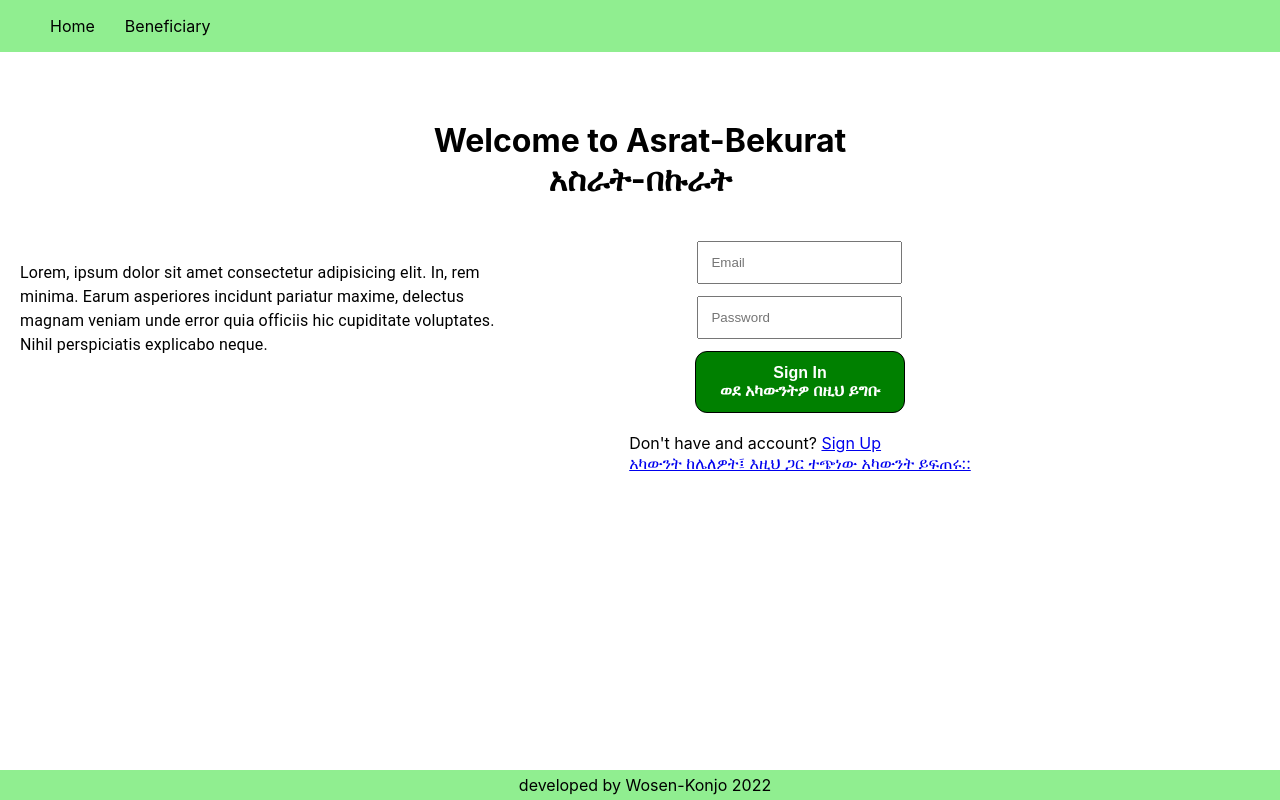
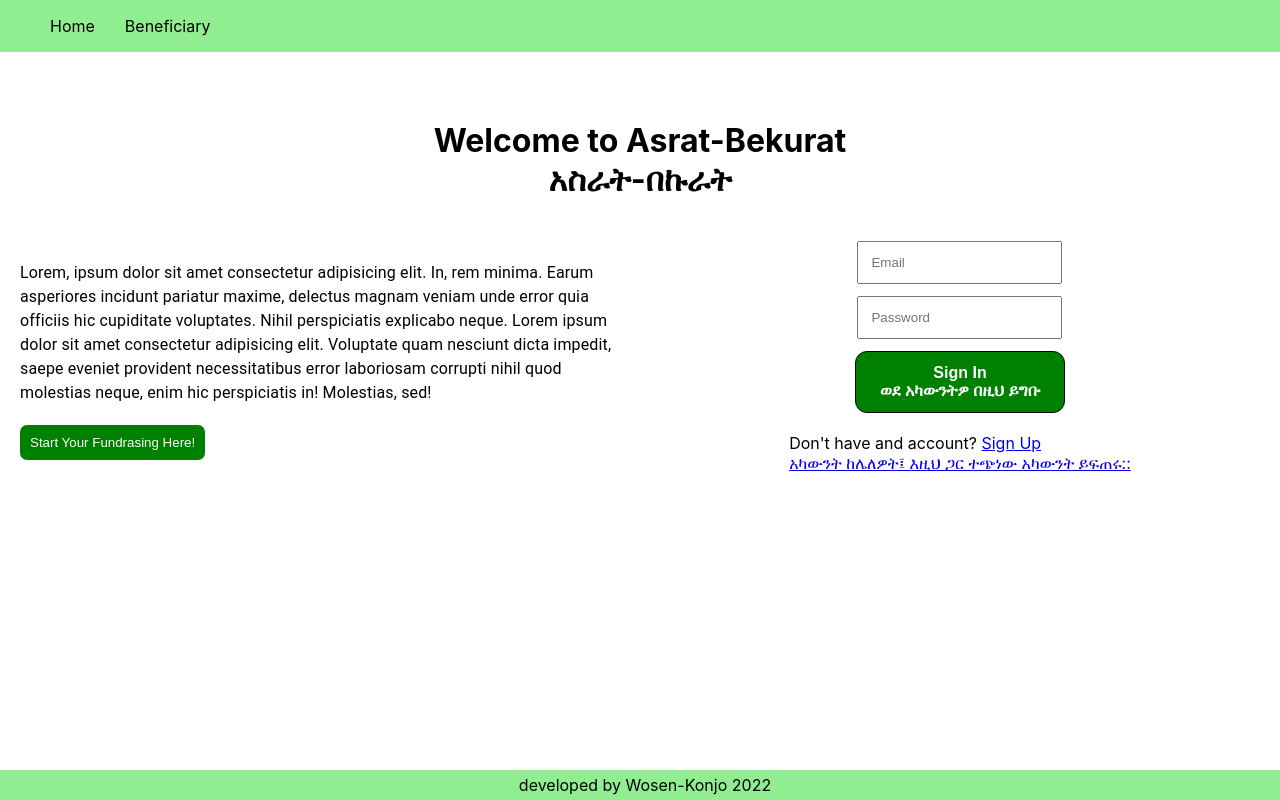
Before and after one commit to Wosen100/Bekurat, a React (Create React App) app: page / in a window 1280 px wide. Built offline with nearby package versions, Linux system fonts and the light colour scheme.

Commit message:
refactor(landingPage&BeneificiaryPage): style change

```diff
--- a/src/pages/Beneficiary.tsx
+++ b/src/pages/Beneficiary.tsx
@@ -53,13 +53,13 @@ const Beneficiary = () => {
               title="Register New Beneficiary"
               mainLayout={<RegisterBeneficiary setOpen={setOpen} />}
             >
-              <Button> Register </Button>
+                <Button style={{backgroundColor:"green", color:'white'}}> Register </Button>
             </FullScreenDialogCustom>
           </Grid>
         </Grid>
 
-        {/* <div style={{ margin: "0px 200px" }}> */}
-        <Grid container spacing={2} justifyContent="center">
+
+        <Grid container spacing={2} justifyContent="center" style={{marginTop:'20px'}}>
           {beneficiaryList.length > 0 &&
             beneficiaryList.map((val, key) => {
               return (
@@ -98,7 +98,7 @@ const Beneficiary = () => {
               );
             })}
         </Grid>
-        {/* </div> */}
+
       </HeaderAndFooterWrapper>
     </div>
   );
--- a/src/pages/LandingPage.tsx
+++ b/src/pages/LandingPage.tsx
@@ -1,9 +1,9 @@
 import styles from "styled-components";
 
-import { Link, Outlet } from 'react-router-dom';
+import { Link, NavLink, Outlet } from 'react-router-dom';
 import HeaderAndFooterWrapper from '../components/HeaderAndFooterWrapper';
 import Login from "./auth/Login";
-import { Grid, Typography } from "@mui/material";
+import { Grid, Typography,Button } from "@mui/material";
 
 const MainHeaderWrapper = styles.div`
 padding-top: 100px;
@@ -21,21 +21,26 @@ const LandingPage = () => {
 
 
                         <MainHeaderWrapper>
-                    <h1 style={{paddingBottom:'20px'}}>
+                            <h1 style={{ paddingBottom: '20px' }}>
                                 Welcome to <b>Asrat-Bekurat</b> <br />
                                 <strong> አስራት-በኩራት  </strong>
                             </h1>
                         </MainHeaderWrapper>
                     </Grid>
 
-                <Grid item xs={6} sm={5}>
-                    <div style={{padding:'20px'}}>
+                    <Grid item xs={6} sm={6}>
+                        <div style={{ padding: '20px' }}>
 
-               <Typography> Lorem, ipsum dolor sit amet consectetur adipisicing elit. In, rem minima. Earum asperiores incidunt pariatur maxime, delectus magnam veniam unde error quia officiis hic cupiditate voluptates. Nihil perspiciatis explicabo neque.</Typography>
+                            <Typography> Lorem, ipsum dolor sit amet consectetur adipisicing elit. In, rem minima. Earum asperiores incidunt pariatur maxime, delectus magnam veniam unde error quia officiis hic cupiditate voluptates. Nihil perspiciatis explicabo neque. Lorem ipsum dolor sit amet consectetur adipisicing elit. Voluptate quam nesciunt dicta impedit, saepe eveniet provident necessitatibus error laboriosam corrupti nihil quod molestias neque, enim hic perspiciatis in! Molestias, sed!</Typography>
+                           <br/>
+                            <NavLink to="/beneficiaries" style={{textDecoration:"none",cursor:'pointer' }}>
+                                 <button style={{backgroundColor:"green", color:"white",padding:"10px", borderRadius:'7px',cursor:'pointer', border:'none'}} >
+                                Start Your Fundrasing Here!
+                            </button> </NavLink>
                         </div>
                     </Grid>
 
-                <Grid item xs={6} sm={5}>
+                    <Grid item xs={6} sm={6}>
 
                         <Grid container justifyContent={"center"} flexDirection="column" alignItems={"center"}>
                             <Login />
```
Lines whose indentation alone changed are shown as unchanged.
